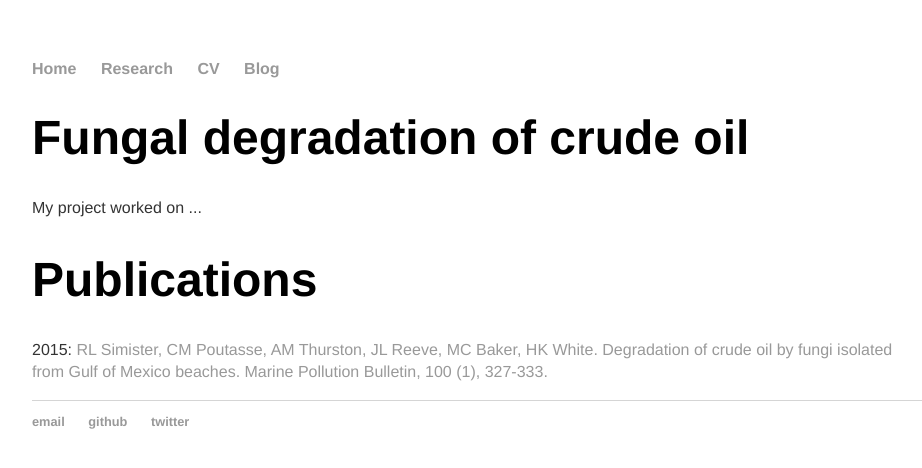
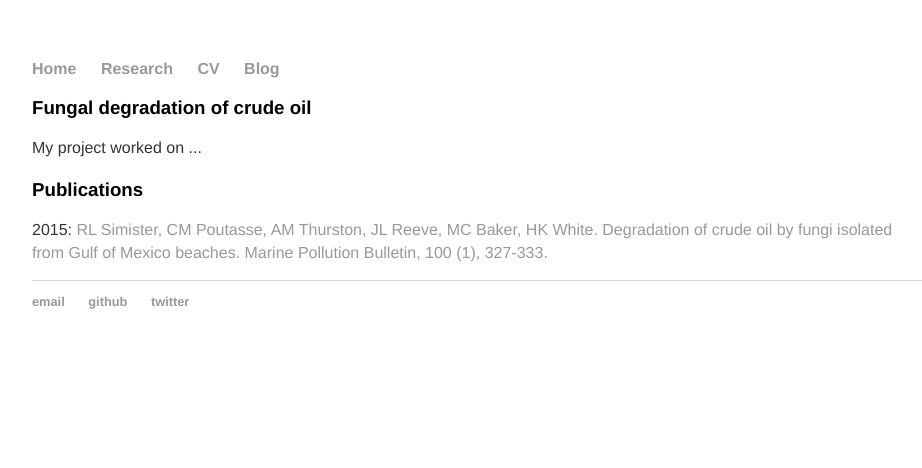
Before and after one commit to jlreeve/jlreeve.github.io, a Jekyll site: the page built from research/undergrad_hc/index.html, in a window 1280 px wide. Shown: the top 468 px of the page, without its empty margins (160-1082 px from the left). Built offline with Jekyll 4.4.1, drawn with Linux system fonts in a browser that asks for light colours.

Commit message:
Fixing header sizing

```diff
--- a/research/undergrad_hc/index.html
+++ b/research/undergrad_hc/index.html
@@ -4,11 +4,11 @@ title: Undergrad at Haverford
 ---
 
 <div class="blurb">
-	<h1>Fungal degradation of crude oil</h1>
+	<h3>Fungal degradation of crude oil</h3>
 	<p>My project worked on ...</p>
 </div><!-- /.blurb -->
 
 <div class="blurb">
-	<h1>Publications</h1>
+	<h3>Publications</h3>
 	<p>2015: <a href=https://doi.org/10.1016/j.marpolbul.2015.08.029>RL Simister, CM Poutasse, AM Thurston, JL Reeve, MC Baker, HK White. Degradation of crude oil by fungi isolated from Gulf of Mexico beaches. Marine Pollution Bulletin, 100 (1), 327-333.</a></p>
 </div><!-- /.blurb -->
```
